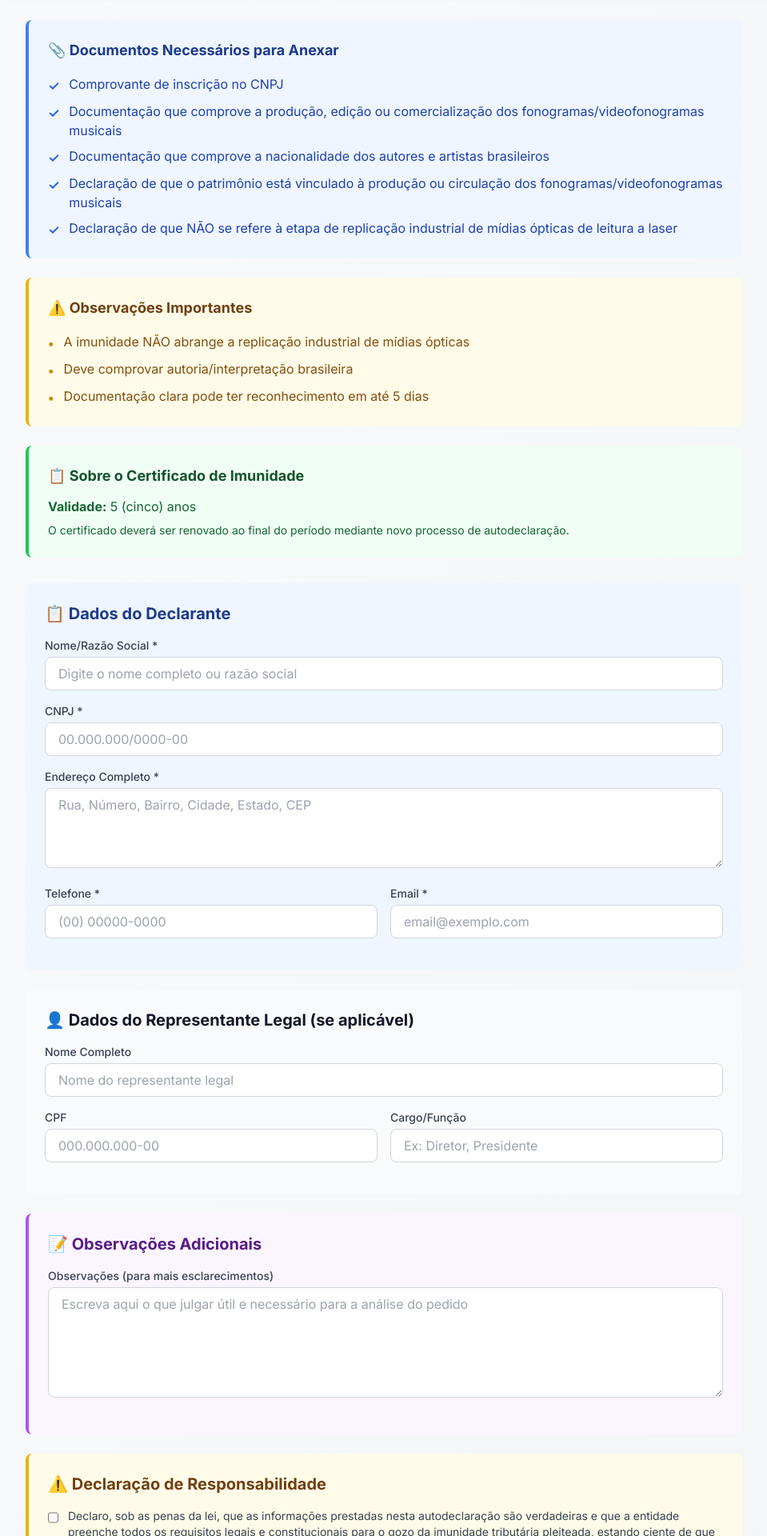
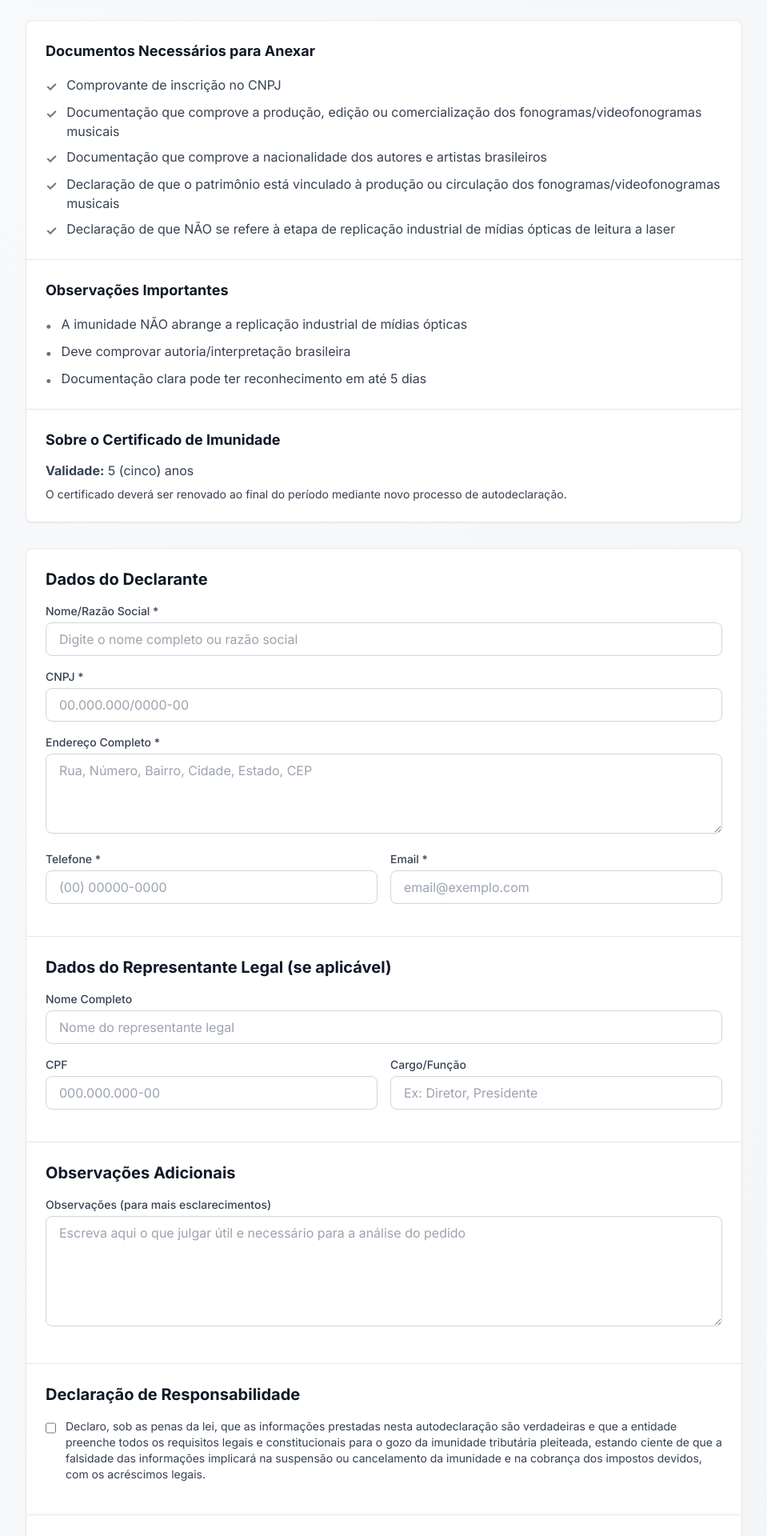
Before and after one commit to RomuloMaltez/formulario-imunidade, a Next.js app: page /formularios/fonogramas in a window 1280 px wide. Shown: the part 500-2420 px from the top of the page at 80% size, without its empty margins (160-1119 px from the left). Built offline with nearby package versions, Linux system fonts and the light colour scheme.

Commit message:
correção tailwind dos formularios e constraint ajustada no campo telefone

```diff
--- a/app/formularios/[tipo]/page.tsx
+++ b/app/formularios/[tipo]/page.tsx
@@ -105,7 +105,7 @@ export default function FormularioPage() {
 
         {/* Formulário */}
         <form onSubmit={handleSubmit(onSubmit)} className="max-w-4xl mx-auto">
-          <div className="space-y-6">
+          <div className="bg-white border border-gray-200 rounded-lg shadow-sm divide-y divide-gray-200 overflow-hidden">
             {/* Campos Comuns - Sempre aparecem */}
             <DadosComuns register={register} errors={errors} />
 
@@ -130,8 +130,35 @@ export default function FormularioPage() {
               <FonogramasFields register={register} errors={errors} />
             )}
 
+            {/* Próximos Passos */}
+            <div className="p-6">
+              <h3 className="font-semibold text-gray-900 mb-2">
+                Próximos Passos:
+              </h3>
+              <ol className="text-sm text-gray-700 space-y-2 list-decimal list-inside">
+                <li>Gere o requerimento em PDF clicando no botão abaixo</li>
+                <li>Reúna todos os documentos necessários listados</li>
+                <li>Protocolize o requerimento e os documentos na Secretaria Executiva da Receita Municipal (SRM)</li>
+                <li>Acompanhe a análise do processo</li>
+              </ol>
+            </div>
+
+            {/* Informações Importantes */}
+            <div className="p-6">
+              <h3 className="font-semibold text-gray-900 mb-2">
+                Informações Importantes:
+              </h3>
+              <ul className="text-sm text-gray-700 space-y-1">
+                <li>• O reconhecimento da imunidade não gera direito adquirido</li>
+                <li>• A imunidade pode ser suspensa ou cancelada a qualquer tempo</li>
+                <li>• O Certificado de Imunidade tem validade de 5 anos</li>
+                <li>• Todos os documentos devem estar legíveis e atualizados</li>
+                <li>• A falsidade de informações implica em sanções legais</li>
+              </ul>
+            </div>
+
             {/* Botões de Ação */}
-            <div className="bg-white p-6 rounded-lg shadow-md">
+            <div className="bg-gray-50 p-6">
               <div className="flex flex-col sm:flex-row gap-4 justify-end">
                 <Button
                   type="button"
@@ -147,39 +174,12 @@ export default function FormularioPage() {
                   variant="primary"
                   disabled={isGenerating}
                 >
-                  {isGenerating ? '⏳ Gerando PDF...' : '📄 Gerar Requerimento em PDF'}
+                  {isGenerating ? 'Gerando PDF...' : 'Gerar Requerimento em PDF'}
                 </Button>
               </div>
             </div>
           </div>
         </form>
-
-        {/* Informações Adicionais */}
-        <div className="max-w-4xl mx-auto mt-8 bg-orange-50 border-l-4 border-orange-500 p-6 rounded-lg">
-          <h3 className="font-semibold text-orange-900 mb-2">
-            📋 Próximos Passos:
-          </h3>
-          <ol className="text-sm text-orange-800 space-y-2 list-decimal list-inside">
-            <li>Gere o requerimento em PDF clicando no botão acima</li>
-            <li>Reúna todos os documentos necessários listados</li>
-            <li>Protocolize o requerimento e os documentos na Secretaria Executiva da Receita Municipal (SRM)</li>
-            <li>Acompanhe a análise do processo</li>
-          </ol>
-        </div>
-
-        {/* Avisos Importantes */}
-        <div className="max-w-4xl mx-auto mt-8 bg-yellow-50 border-l-4 border-yellow-500 p-6 rounded-lg">
-          <h3 className="font-semibold text-yellow-900 mb-2">
-            ℹ️ Informações Importantes:
-          </h3>
-          <ul className="text-sm text-yellow-800 space-y-1">
-            <li>• O reconhecimento da imunidade não gera direito adquirido</li>
-            <li>• A imunidade pode ser suspensa ou cancelada a qualquer tempo</li>
-            <li>• O Certificado de Imunidade tem validade de 5 anos</li>
-            <li>• Todos os documentos devem estar legíveis e atualizados</li>
-            <li>• A falsidade de informações implica em sanções legais</li>
-          </ul>
-        </div>
       </div>
     </div>
   );
--- a/components/forms/DadosComuns.tsx
+++ b/components/forms/DadosComuns.tsx
@@ -13,10 +13,10 @@ export const DadosComuns: React.FC<DadosComunsProps> = ({ register, errors }) =>
   const dataAtual = new Date().toISOString().split('T')[0];
 
   return (
-    <div className="space-y-6">
-      <div className="bg-blue-50 p-6 rounded-lg">
-        <h2 className="text-xl font-bold text-blue-900 mb-4">
-          📋 Dados do Declarante
+    <>
+      <div className="p-6">
+        <h2 className="text-xl font-bold text-gray-900 mb-4">
+          Dados do Declarante
         </h2>
 
         <Input
@@ -61,9 +61,9 @@ export const DadosComuns: React.FC<DadosComunsProps> = ({ register, errors }) =>
         </div>
       </div>
 
-      <div className="bg-gray-50 p-6 rounded-lg">
+      <div className="p-6">
         <h2 className="text-xl font-bold text-gray-900 mb-4">
-          👤 Dados do Representante Legal (se aplicável)
+          Dados do Representante Legal (se aplicável)
         </h2>
 
         <Input
@@ -91,9 +91,9 @@ export const DadosComuns: React.FC<DadosComunsProps> = ({ register, errors }) =>
         </div>
       </div>
 
-      <div className="bg-purple-50 p-6 rounded-lg border-l-4 border-purple-500">
-        <h2 className="text-xl font-bold text-purple-900 mb-4">
-          📝 Observações Adicionais
+      <div className="p-6">
+        <h2 className="text-xl font-bold text-gray-900 mb-4">
+          Observações Adicionais
         </h2>
 
         <Textarea
@@ -105,9 +105,9 @@ export const DadosComuns: React.FC<DadosComunsProps> = ({ register, errors }) =>
         />
       </div>
 
-      <div className="bg-yellow-50 p-6 rounded-lg border-l-4 border-yellow-500">
-        <h2 className="text-xl font-bold text-yellow-900 mb-4">
-          ⚠️ Declaração de Responsabilidade
+      <div className="p-6">
+        <h2 className="text-xl font-bold text-gray-900 mb-4">
+          Declaração de Responsabilidade
         </h2>
 
         <Checkbox
@@ -122,6 +122,6 @@ export const DadosComuns: React.FC<DadosComunsProps> = ({ register, errors }) =>
           value={dataAtual}
         />
       </div>
-    </div>
+    </>
   );
 };
--- a/components/forms/DocumentosNecessarios.tsx
+++ b/components/forms/DocumentosNecessarios.tsx
@@ -12,16 +12,16 @@ export const DocumentosNecessarios: React.FC<DocumentosNecessariosProps> = ({ ti
   if (documentos.length === 0) return null;
 
   return (
-    <div className="space-y-6">
+    <div className="bg-white border border-gray-200 rounded-lg shadow-sm divide-y divide-gray-200">
       {/* Lista de Documentos */}
-      <div className="bg-blue-50 p-6 rounded-lg border-l-4 border-blue-500">
-        <h3 className="text-lg font-bold text-blue-900 mb-4 flex items-center">
-          📎 Documentos Necessários para Anexar
+      <div className="p-6">
+        <h3 className="text-lg font-bold text-gray-900 mb-4 flex items-center">
+          Documentos Necessários para Anexar
         </h3>
         <ul className="space-y-2">
           {documentos.map((doc, index) => (
-            <li key={index} className="flex items-start text-blue-800">
-              <span className="text-blue-600 font-bold mr-3 mt-0.5">✓</span>
+            <li key={index} className="flex items-start text-gray-700">
+              <span className="text-gray-500 font-bold mr-3 mt-0.5">✓</span>
               <span className="flex-1">{doc}</span>
             </li>
           ))}
@@ -30,14 +30,14 @@ export const DocumentosNecessarios: React.FC<DocumentosNecessariosProps> = ({ ti
 
       {/* Observações Importantes */}
       {observacoes.length > 0 && (
-        <div className="bg-yellow-50 p-6 rounded-lg border-l-4 border-yellow-500">
-          <h3 className="text-lg font-bold text-yellow-900 mb-4 flex items-center">
-            ⚠️ Observações Importantes
+        <div className="p-6">
+          <h3 className="text-lg font-bold text-gray-900 mb-4 flex items-center">
+            Observações Importantes
           </h3>
           <ul className="space-y-2">
             {observacoes.map((obs, index) => (
-              <li key={index} className="flex items-start text-yellow-800">
-                <span className="text-yellow-600 font-bold mr-3 mt-0.5">•</span>
+              <li key={index} className="flex items-start text-gray-700">
+                <span className="text-gray-500 font-bold mr-3 mt-0.5">•</span>
                 <span className="flex-1">{obs}</span>
               </li>
             ))}
@@ -46,11 +46,11 @@ export const DocumentosNecessarios: React.FC<DocumentosNecessariosProps> = ({ ti
       )}
 
       {/* Informações sobre o Certificado */}
-      <div className="bg-green-50 p-6 rounded-lg border-l-4 border-green-500">
-        <h3 className="text-lg font-bold text-green-900 mb-3 flex items-center">
-          📋 Sobre o Certificado de Imunidade
+      <div className="p-6">
+        <h3 className="text-lg font-bold text-gray-900 mb-3 flex items-center">
+          Sobre o Certificado de Imunidade
         </h3>
-        <div className="space-y-2 text-green-800">
+        <div className="space-y-2 text-gray-700">
           <p>
             <strong>Validade:</strong> {PRAZO_VALIDADE_CERTIFICADO}
           </p>
--- a/components/layout/Footer.tsx
+++ b/components/layout/Footer.tsx
@@ -4,7 +4,7 @@ import Image from 'next/image';
 
 export function Footer() {
   return (
-    <footer className="mt-10 border-t-4 border-[#FFDD00] bg-[#70B643]">
+    <footer className="border-t-4 border-[#FFDD00] bg-[#70B643]">
       <div className="mx-auto w-full max-w-5xl px-4 py-6 sm:py-8 md:py-10">
         {/* Header do Footer */}
         <div className="mb-6 flex flex-col items-center gap-4 sm:mb-8 sm:flex-row sm:justify-between sm:gap-6">
--- a/lib/pdf-generator.ts
+++ b/lib/pdf-generator.ts
@@ -366,7 +366,7 @@ export const gerarPDFRequerimento = async (dados: DadosFormulario) => {
 
   doc.setFontSize(9);
   doc.setFont('helvetica', 'bold');
-  doc.setTextColor(...CORES_REF.textMedium);
+  doc.setTextColor('black');
   doc.text('Assinatura do Declarante ou Representante Legal', pageWidth / 2, yFixoAssinatura + 5, { align: 'center' });
 
   doc.setFontSize(8);
--- a/lib/validations.ts
+++ b/lib/validations.ts
@@ -8,7 +8,7 @@ const dadosComuns = z.object({
   razaoSocial: z.string().min(3, 'Razão social deve ter no mínimo 3 caracteres'),
   cnpj: z.string().regex(cnpjRegex, 'CNPJ inválido. Formato: 00.000.000/0000-00'),
   endereco: z.string().min(10, 'Endereço completo é obrigatório'),
-  telefone: z.string().min(10, 'Telefone é obrigatório'),
+  telefone: z.string().regex(/^\(\d{2}\) \d{4,5}-\d{4}$/, 'Telefone deve ser completamente preenchido. Formato: (00) 00000-0000'),
   email: z.string().email('Email inválido'),
   nomeRepresentante: z.string().optional(),
   cpfRepresentante: z.string().optional(),
```
Also changed, not shown: components/forms/FonogramasFields.tsx (+6 -6 lines), components/forms/LivrosFields.tsx (+6 -6 lines), components/forms/PartidosFields.tsx (+7 -7 lines), components/forms/ReciprocaFields.tsx (+6 -6 lines), components/forms/TemplosFields.tsx (+6 -6 lines).
